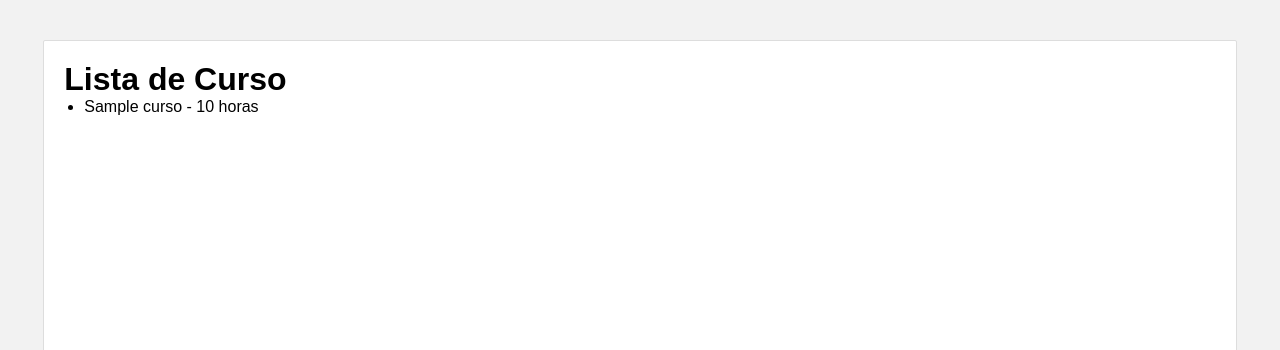
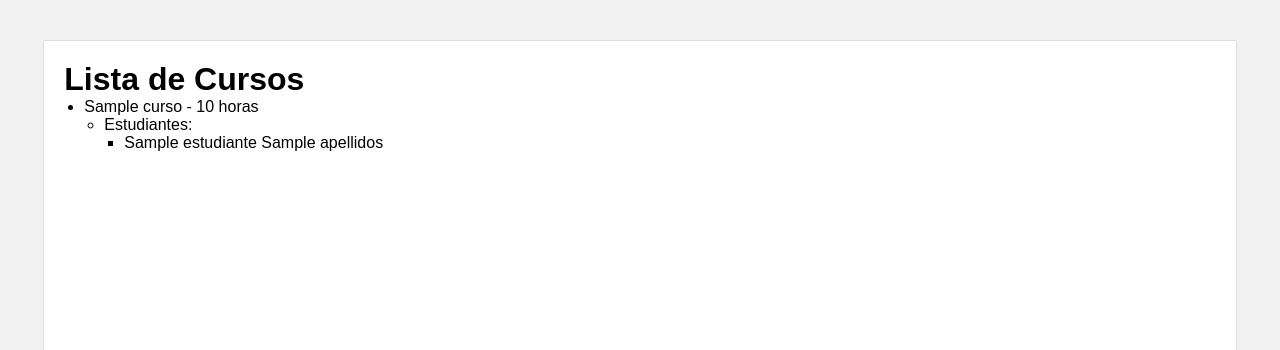
Before and after one commit to pachesami/VSystem, a Django app: template curso/templates/curso.html in a window 1280 px wide. Shown: the part 182-532 px from the top of the page. Run offline with Django 5.2, Linux system fonts and the light colour scheme; the template is opened without the code that fills it: most values are stand-ins (such as "Sample title", 1, 10 or a date in 2020).

Commit message:
Cursos con estudiantes

```diff
--- a/curso/models.py
+++ b/curso/models.py
@@ -1,10 +1,14 @@
 # models.py
 from django.db import models
+
+from persona.models import Persona
 
 class Curso(models.Model):
     nombre = models.CharField(max_length=100)
     descripcion = models.TextField()
     duracion = models.IntegerField()  # Duración en horas
 
+    estudiantes = models.ManyToManyField(Persona, related_name='curso', blank=True)
+
     def __str__(self):
         return self.nombre
--- a/curso/templates/curso.html
+++ b/curso/templates/curso.html
@@ -1,11 +1,23 @@
 {% extends "index.html" %}
-{% block  content %}
-    <h1>Lista de Curso</h1>
+{% block content %}
+
+    <h1>Lista de Cursos</h1>
     <ul>
         {% for curso in curso %}
-        <li>{{ curso.nombre }} - {{ curso.duracion }} horas</li>
+        <li>
+            {{ curso.nombre }} - {{ curso.duracion }} horas
+            <ul>
+                <li>Estudiantes:</li>
+                <ul>
+                    {% for estudiante in curso.estudiantes.all %}
+                    <li>{{ estudiante.nombre }} {{ estudiante.apellidos }}</li>
+                    {% empty %}
+                    <li>No hay estudiantes inscritos en este curso.</li>
+                    {% endfor %}
+                </ul>
+            </ul>
+        </li>
         {% endfor %}
     </ul>
 
-
-{% endblock  %}
+{% endblock %}
```
Also changed, not shown: curso/views.py (+9 -2 lines), curso/migrations/0001_initial.py, db.sqlite3, persona/migrations/0001_initial.py.
